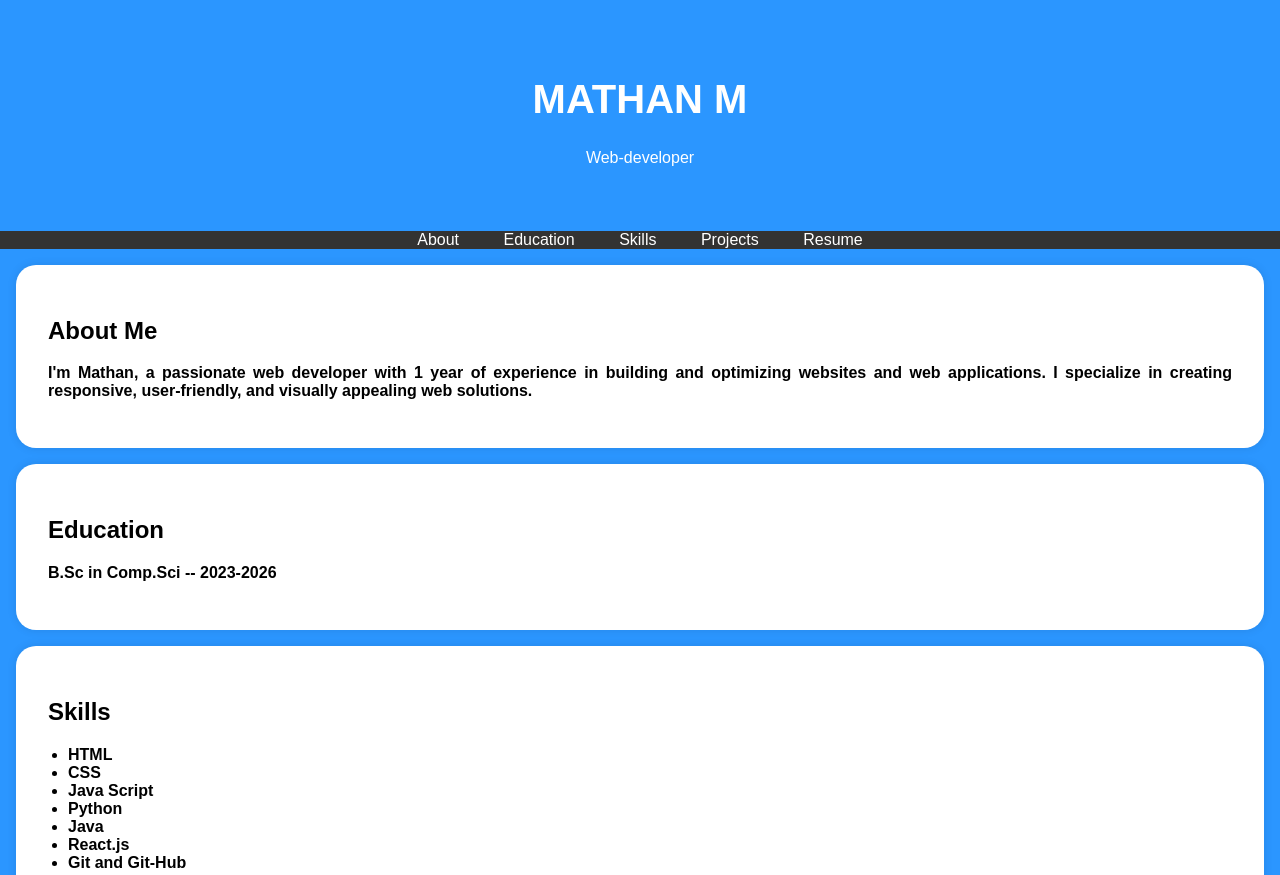
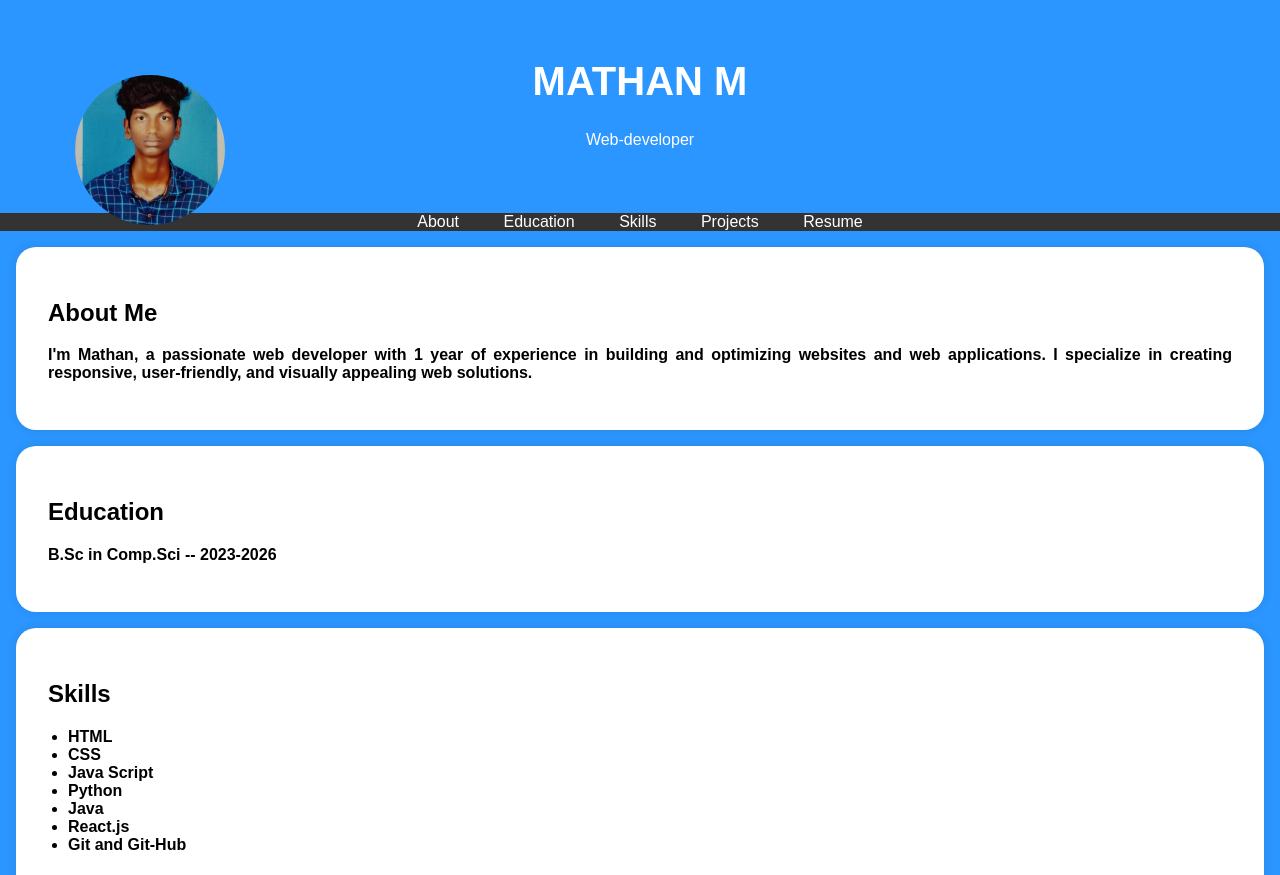
Before and after one commit to mathan2324/Port, a plain HTML site: page index.html in a window 1280 px wide. Shown: the top 875 px of the page. Drawn offline with Linux system fonts and the light colour scheme.

Commit message:
Update index.html

```diff
--- a/index.html
+++ b/index.html
@@ -95,7 +95,7 @@
     <header>
         <div class="header-content">
             <!-- Add your profile picture here -->
-            <img src=""profile-picture">
+            <img src="./Mm.jpg"class="profile-picture">
             <h1>MATHAN M</h1>
             <p>Web-developer</p>
         </div>
```
